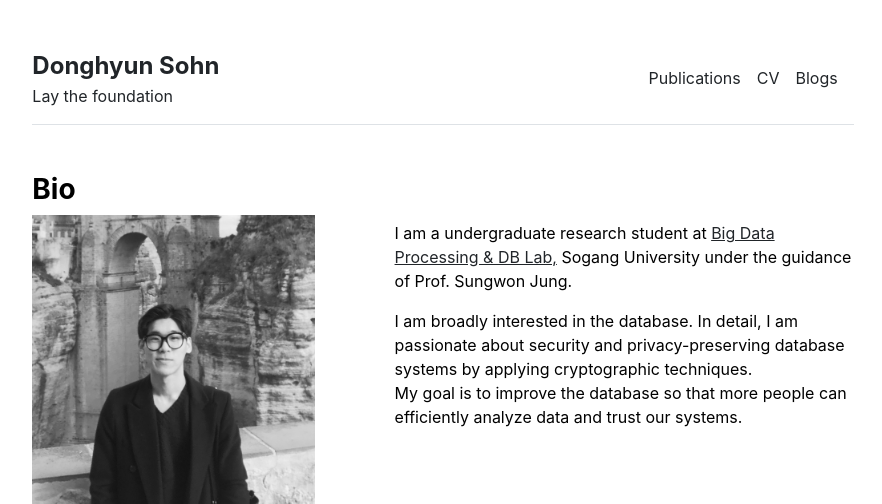
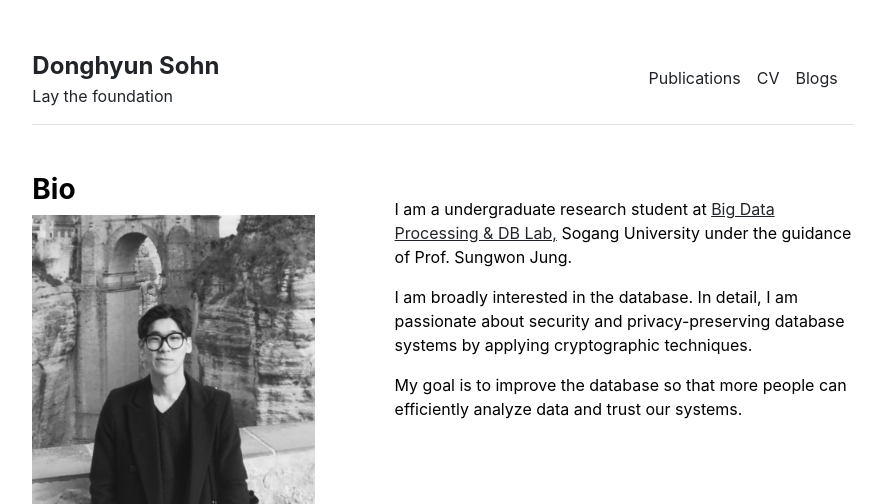
Before and after one commit to donghyun-sohn/donghyun-sohn.github.io, a Jekyll site: the page built from index.md, in a window 1280 px wide. Shown: the top 504 px of the page, without its empty margins (197-1079 px from the left). Built offline with Jekyll 4.4.1, drawn with Linux system fonts in a browser that asks for light colours; grey boxes are pictures that could not be loaded.

Commit message:
home CV test

```diff
--- a/_data/settings.yml
+++ b/_data/settings.yml
@@ -1,6 +1,6 @@
 menu:
 - {name: 'Publications', url: '/publications'}
-- {name: 'CV', url: '/cv'}
+- {name: 'CV', url: '/cv/Donghyun_Sohn_CV.pdf'}
 - {name: 'Blogs', url: '/blogs'}
 
 people:
--- a/_layouts/home.html
+++ b/_layouts/home.html
@@ -8,11 +8,11 @@ layout: default
         </div>
 
         <div class="col-md-7">
-            <br><br>
+            <br>
         <p>I am a undergraduate research student at <a href = "https://dbigdata.sogang.ac.kr/dbigdata/index.html">Big Data Processing & DB Lab,</a> Sogang University under the guidance of Prof. Sungwon Jung.</p>
 
-        <p>I am broadly interested in the database. In detail, I am passionate about security and privacy-preserving database systems by applying cryptographic techniques. <br>
-
+        <p>I am broadly interested in the database. In detail, I am passionate about security and privacy-preserving database systems by applying cryptographic techniques. </p>
+        <p>
             My goal is to improve the database so that more people can efficiently analyze data and trust our systems.</p>
         </div>
 </div>
```
Also changed, not shown: 3 other files.
